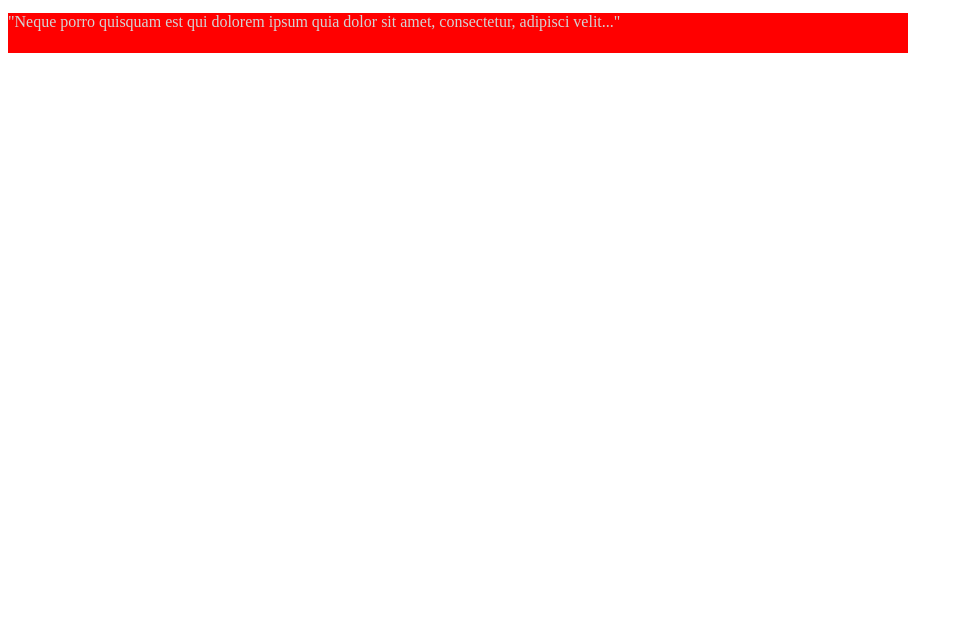
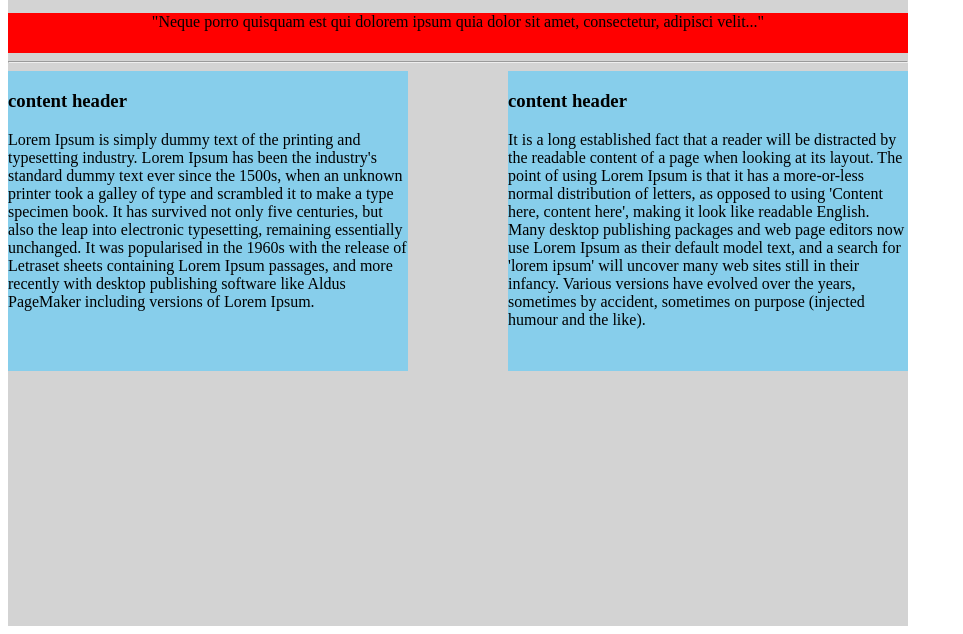
Before and after one commit to Amirul-Asyraf/Day1, a plain HTML site: page div.html in a window 1280 px wide. Shown: the part 182-816 px from the top of the page, without its empty margins (0-963 px from the left). Drawn offline with Linux system fonts and the light colour scheme.

Commit message:
new html project

```diff
--- a/div.html
+++ b/div.html
@@ -6,25 +6,42 @@
                 div#container{
                     width: 900px;
                     height: 800px;
-                    color: lightgray;
+                    background-color: lightgray;
                 }
 
                 div#header {
                     width: 900px;
                     height: 80px;
                     background-color: blue;
+                    text-align: center;
                 }
 
                 div#links {
                     width: 900px;
                     height: 70px;
                     background-color: lightgreen;
+                    text-align: center;
                 }
 
                 div#subHeader {
                     width: 900px;
                     height: 40px;
                     background-color: red;
+                    text-align: center;
+                }
+
+                div#contentContainer1 {
+                    width: 400px;
+                    height: 300px;
+                    background-color: skyblue;
+                    float: left;
+                }
+
+                div#contentContainer2 {
+                    width: 400px;
+                    height: 300px;
+                    background-color: skyblue;
+                    float: right;
                 }
             </style>
     </head>
@@ -42,6 +59,19 @@
             <div id="subHeader">
                 <p>"Neque porro quisquam est qui dolorem ipsum quia dolor sit amet, consectetur, adipisci velit..."</p>
             </div>
+
+            <!-- To add a line -->
+            <hr />
+
+            <div id="contentContainer1">
+                <h3>content header</h3>
+                <p>Lorem Ipsum is simply dummy text of the printing and typesetting industry. Lorem Ipsum has been the industry's standard dummy text ever since the 1500s, when an unknown printer took a galley of type and scrambled it to make a type specimen book. It has survived not only five centuries, but also the leap into electronic typesetting, remaining essentially unchanged. It was popularised in the 1960s with the release of Letraset sheets containing Lorem Ipsum passages, and more recently with desktop publishing software like Aldus PageMaker including versions of Lorem Ipsum.</p>
+            </div>
+
+            <div id="contentContainer2">
+                <h3>content header</h3>
+                <p>It is a long established fact that a reader will be distracted by the readable content of a page when looking at its layout. The point of using Lorem Ipsum is that it has a more-or-less normal distribution of letters, as opposed to using 'Content here, content here', making it look like readable English. Many desktop publishing packages and web page editors now use Lorem Ipsum as their default model text, and a search for 'lorem ipsum' will uncover many web sites still in their infancy. Various versions have evolved over the years, sometimes by accident, sometimes on purpose (injected humour and the like).</p>
+            </div>
         </div>
     </body>
 </html>
```
